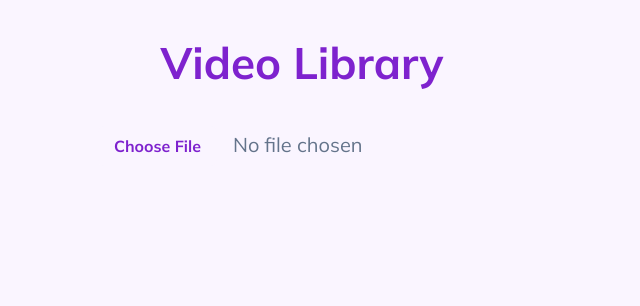
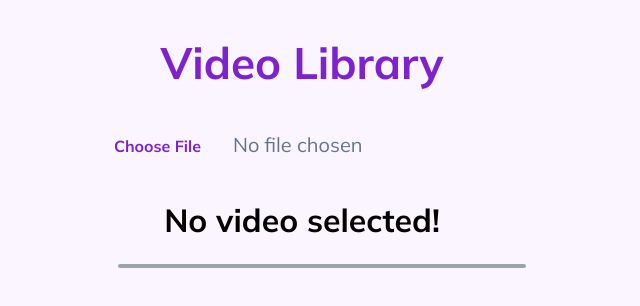
Before and after one commit to sweta1308/video-library, a React (Create React App) app: page / in a window 1280 px wide. Shown: the top 306 px of the page, without its empty margins (338-978 px from the left). Built offline with nearby package versions, Linux system fonts and the light colour scheme.

Commit message:
feat: add audio waveform

```diff
--- a/src/components/VideoInput.jsx
+++ b/src/components/VideoInput.jsx
@@ -1,13 +1,23 @@
+import WaveSurfer from "wavesurfer.js";
 import { useVideo } from "../context/VideoContext";
+import { Video } from "./Video";
 
 export const VideoInput = () => {
-  const { videoState, setVideoState } = useVideo();
+  const { videoState, setVideoState, setWavesurfer, wavesurfer } = useVideo();
 
   const handleChange = (e) => {
     const video = e.target.files?.[0];
     if (video) {
       const videoUrl = URL.createObjectURL(video);
       setVideoState({ ...videoState, videoUrl, isPlaying: false });
+
+      const surfer = WaveSurfer.create({
+        container: "#waveform",
+        waveColor: "#c084fc",
+        progressColor: "#a855f7",
+      });
+      surfer.load(videoUrl);
+      setWavesurfer({ ...wavesurfer, surfer });
     }
   };
 
@@ -18,8 +28,13 @@ export const VideoInput = () => {
           type="file"
           accept="video/*"
           onChange={handleChange}
-          className="block w-full text-md text-slate-500 file:mr-4 file:py-2 file:px-4 file:rounded-md file:border-0 file:text-[16px] file:font-bold file:bg-purple-50 file:text-purple-700 file:cursor-pointer hover:file:bg-purple-100"
+          className="block w-full mb-[30px] text-md text-slate-500 file:mr-4 file:py-2 file:px-4 file:rounded-md file:border-0 file:text-[16px] file:font-bold file:bg-purple-50 file:text-purple-700 file:cursor-pointer hover:file:bg-purple-100"
         />
+        <Video />
+        <div
+          className="border-2 border-gray-400 w-full m-5 rounded-sm"
+          id="waveform"
+        ></div>
       </div>
     </>
   );
```
